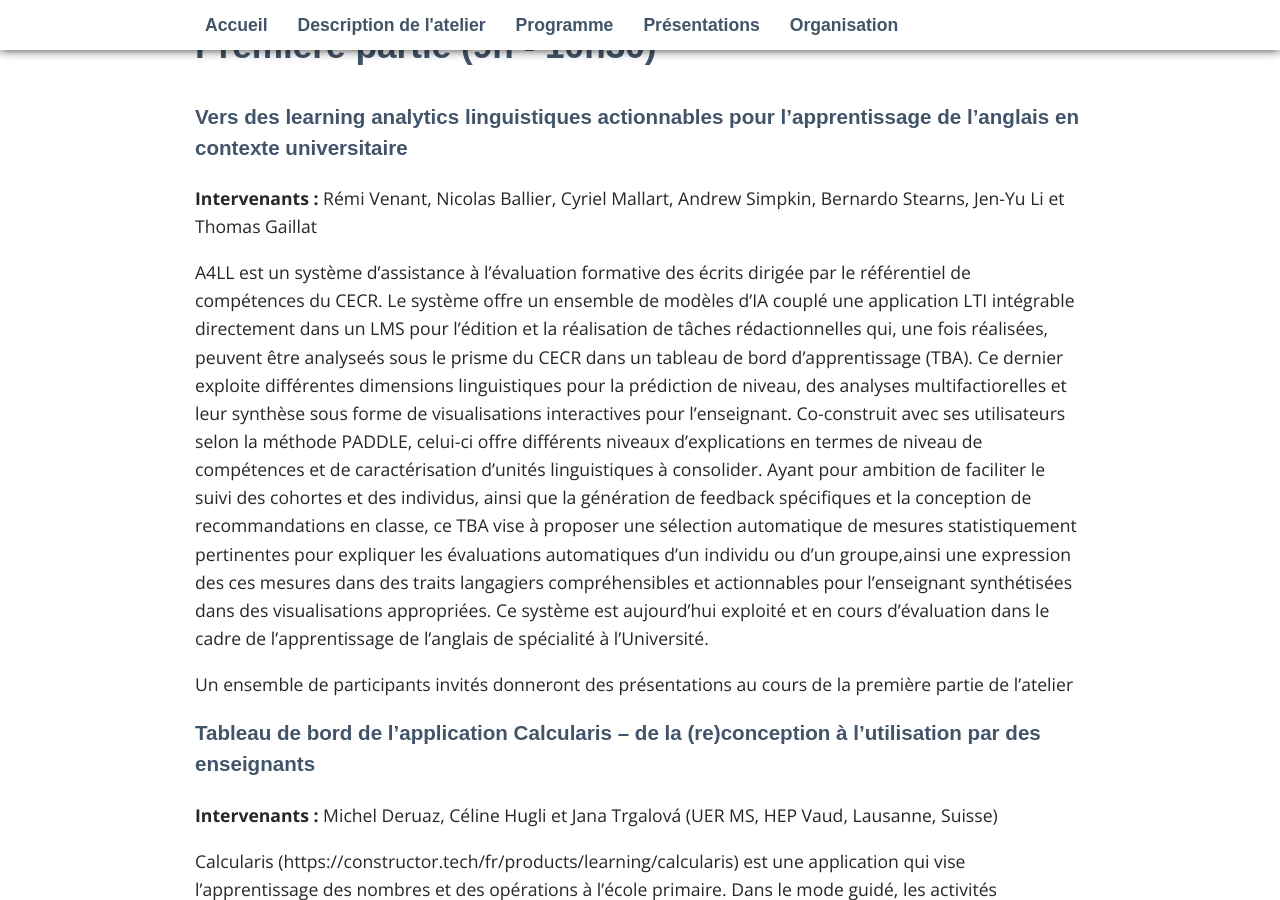
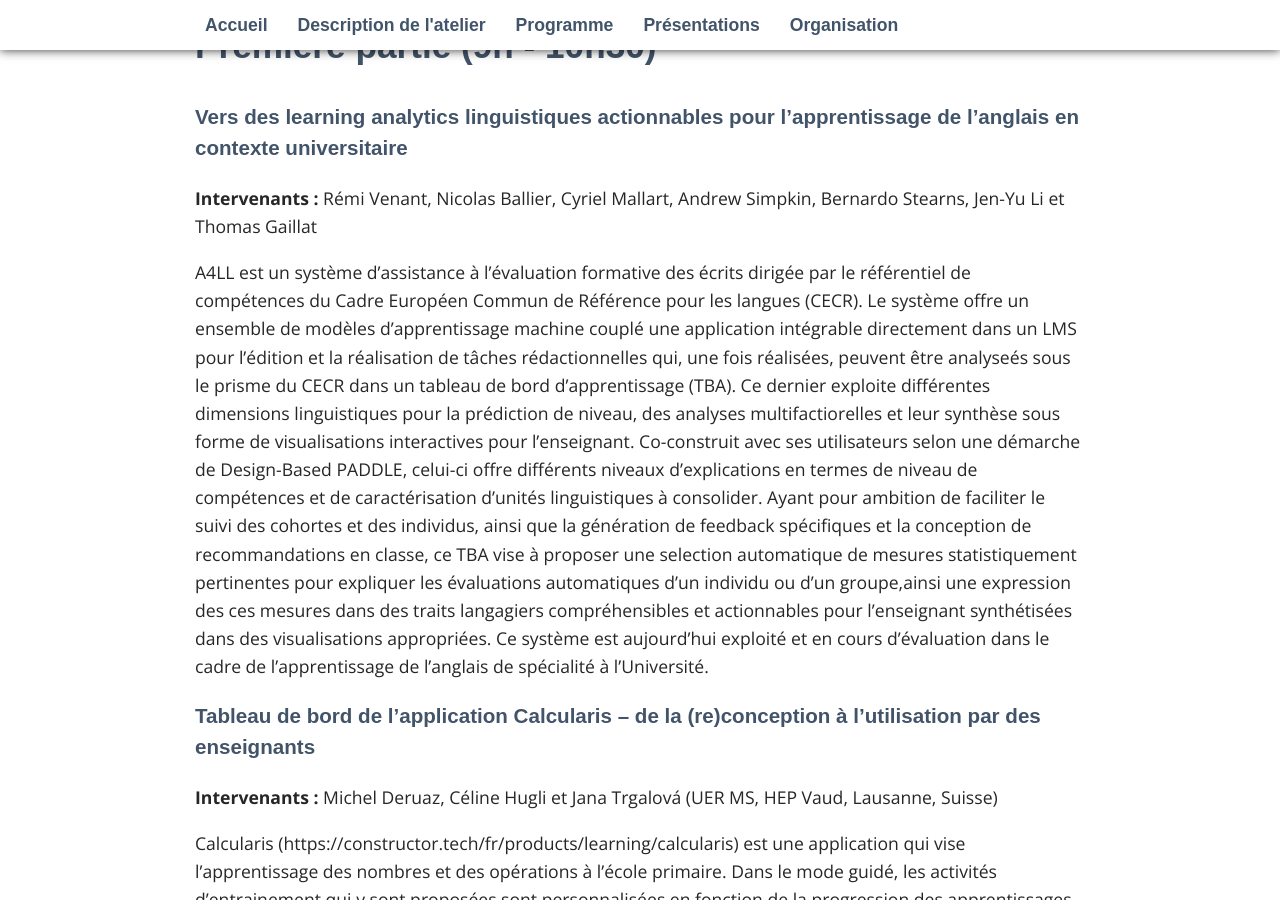
Before and after one commit to padlad/EIAH2025, a Jekyll site: the page built from _pages/03_programme.md, in a window 1280 px wide and 900 px high, scrolled down 326 px. Built offline with Jekyll 4.4.1, drawn with Linux system fonts in a browser that asks for light colours; some web fonts are replaced.

Commit message:
Update 03_programme.md

```diff
--- a/_pages/03_programme.md
+++ b/_pages/03_programme.md
@@ -12,16 +12,12 @@ permalink: /programme/
 
 **Intervenants :** Rémi Venant, Nicolas Ballier, Cyriel Mallart, Andrew Simpkin, Bernardo Stearns, Jen-Yu Li et Thomas Gaillat
 
-A4LL est un système d’assistance à l’évaluation formative des écrits dirigée par le référentiel de compétences du CECR.
-Le système offre un ensemble de modèles d'IA couplé une application LTI intégrable directement dans un LMS pour l'édition et la réalisation de tâches rédactionnelles qui, une fois réalisées, peuvent être analyseés sous le prisme du CECR dans un tableau de bord d'apprentissage (TBA).
+A4LL est un système d’assistance à l’évaluation formative des écrits dirigée par le référentiel de compétences du Cadre Européen Commun de Référence pour les langues (CECR).
+Le système offre un ensemble de modèles d'apprentissage machine couplé une application intégrable directement dans un LMS pour l'édition et la réalisation de tâches rédactionnelles qui, une fois réalisées, peuvent être analyseés sous le prisme du CECR dans un tableau de bord d'apprentissage (TBA).
 Ce dernier exploite différentes dimensions linguistiques pour la prédiction de niveau, des analyses multifactiorelles et leur synthèse sous forme de visualisations interactives pour l’enseignant.
-Co-construit avec ses utilisateurs selon la méthode PADDLE, celui-ci offre différents niveaux d’explications en termes de niveau de compétences et de caractérisation d’unités linguistiques à consolider.
-Ayant pour ambition de faciliter le suivi des cohortes et des individus, ainsi que la génération de feedback spécifiques et la conception de recommandations en classe, ce TBA vise à proposer une sélection automatique de mesures statistiquement pertinentes pour expliquer les évaluations automatiques d'un individu ou d'un groupe,ainsi une expression des ces mesures dans des traits langagiers compréhensibles et actionnables pour l'enseignant synthétisées dans des visualisations appropriées.
+Co-construit avec ses utilisateurs selon une démarche de Design-Based PADDLE, celui-ci offre différents niveaux d’explications en termes de niveau de compétences et de caractérisation d’unités linguistiques à consolider.
+Ayant pour ambition de faciliter le suivi des cohortes et des individus, ainsi que la génération de feedback spécifiques et la conception de recommandations en classe, ce TBA vise à proposer une selection automatique de mesures statistiquement pertinentes pour expliquer les évaluations automatiques d'un individu ou d'un groupe,ainsi une expression des ces mesures dans des traits langagiers compréhensibles et actionnables pour l'enseignant synthétisées dans des visualisations appropriées.
 Ce système est aujourd'hui exploité et en cours d'évaluation dans le cadre de l'apprentissage de l’anglais de spécialité à l’Université.
-
-
-
-Un ensemble de participants invités donneront des présentations au cours de la première partie de l'atelier
 
 ### Tableau de bord de l’application Calcularis – de la (re)conception à l’utilisation par des enseignants
 **Intervenants :** Michel Deruaz, Céline Hugli et Jana Trgalová (UER MS, HEP Vaud, Lausanne, Suisse)
```
